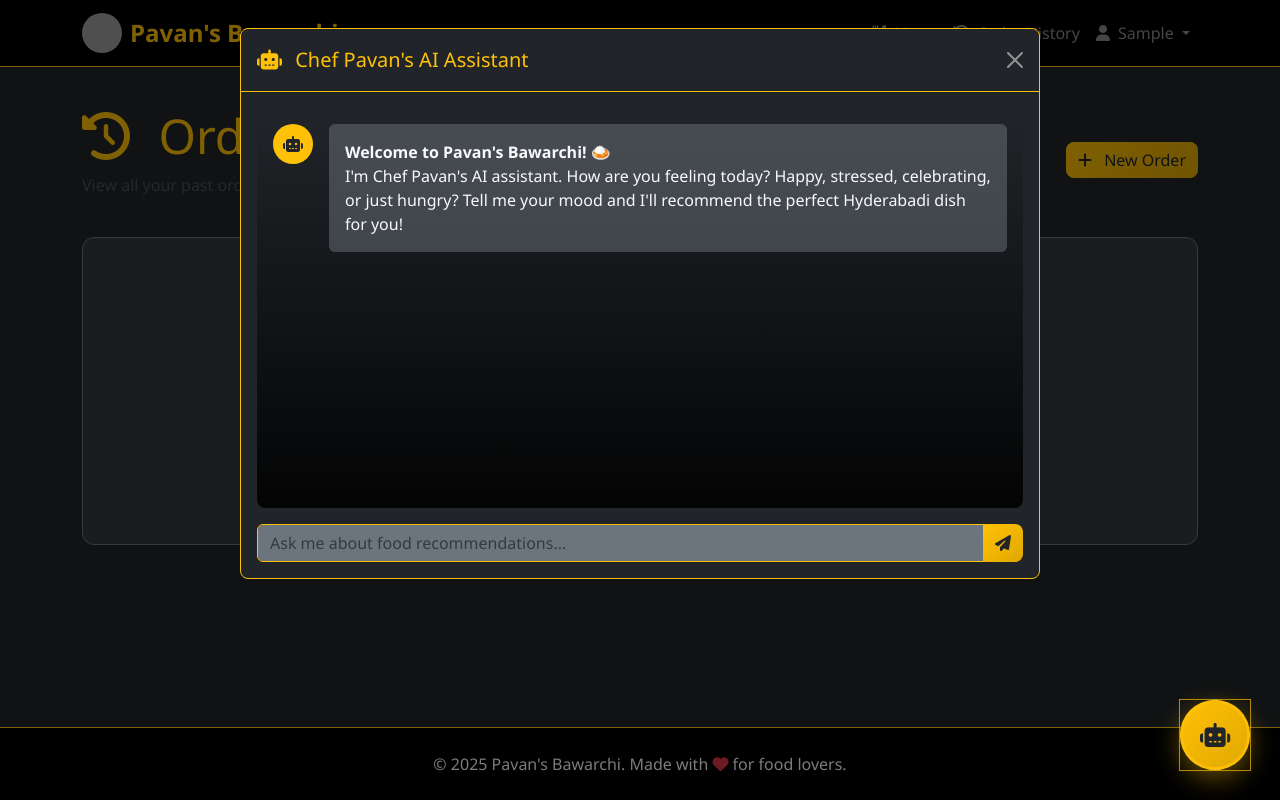
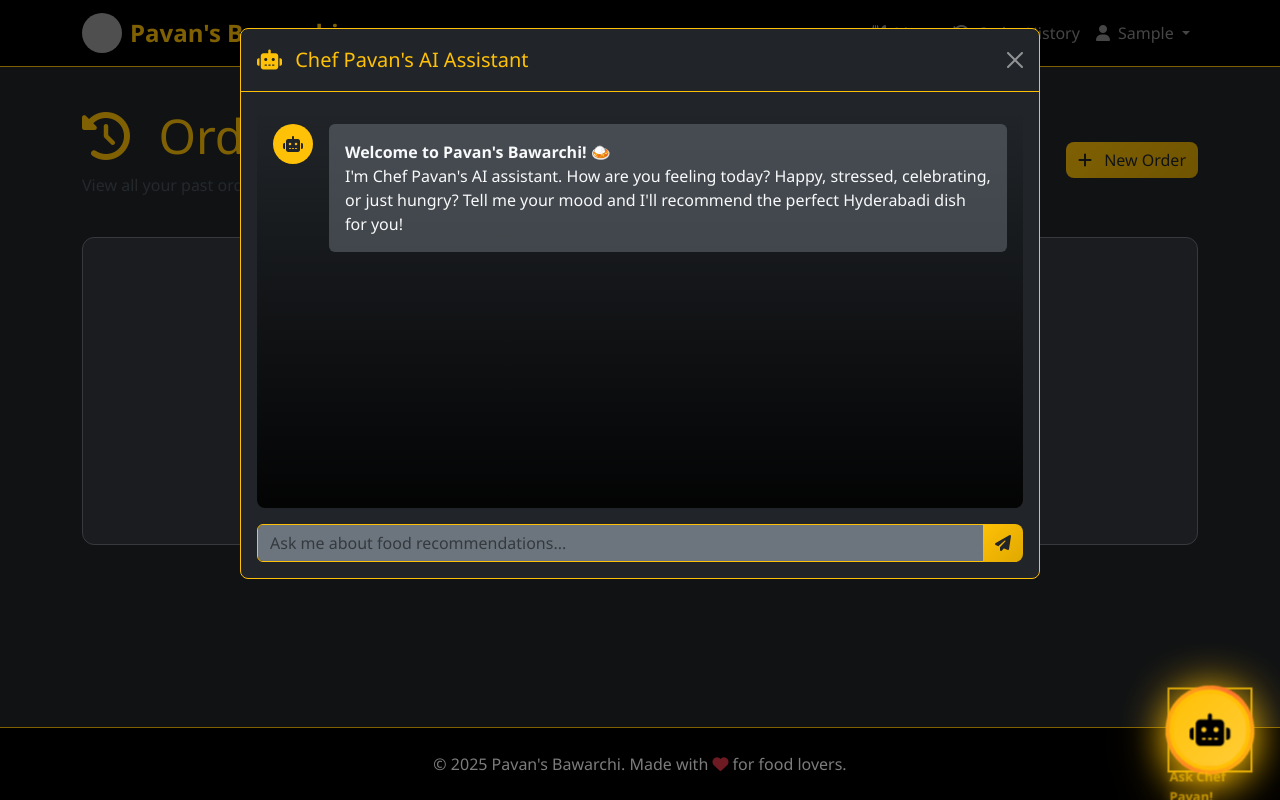
Before and after one commit to PAVANKLH/Food-ChatBot-Suggestion-using-AI, a Flask app: page /orders in a window 1280 px wide, after a click on "Ask Chef Pavan for food recommendations!". Run offline with Flask 3, Linux system fonts and the light colour scheme; the visitor is signed in with stand-in values (Sample User, id 1); data that the repository does not hold is empty; grey boxes are pictures that could not be loaded.

Commit message:
Enhance food presentation and chatbot visibility for better user experience
Update menu images and styles, and improve chatbot UI with animations in app.py, style.css, and base.html.

Replit-Commit-Author: Agent
Replit-Commit-Session-Id: 3494eea4-90f6-456a-9a9b-ab538147058e
Replit-Commit-Screenshot-Url: https://storage.googleapis.com/screenshot-production-us-central1/9d3f0d1b-67e6-4dd1-b94e-5804ebb0915f/cec344d4-4c8c-4aa9-b599-afc59a9a6fa0.jpg

```diff
--- a/app.py
+++ b/app.py
@@ -48,51 +48,51 @@ def load_user(user_id):
 # Food menu data with images
 MENU_ITEMS = [
     # Hyderabadi Biryanis
-    {"id": 1, "name": "Hyderabadi Chicken Biryani", "description": "Authentic Hyderabadi dum biryani with tender chicken and aromatic basmati rice", "price": 18.99, "category": "Biryani", "image": "https://images.unsplash.com/photo-1563379091339-03246962d51d?w=400&h=300&fit=crop"},
-    {"id": 2, "name": "Mutton Biryani", "description": "Premium mutton pieces cooked with fragrant spices and saffron rice", "price": 22.99, "category": "Biryani", "image": "https://images.unsplash.com/photo-1631452180519-c014fe946bc7?w=400&h=300&fit=crop"},
-    {"id": 3, "name": "Hyderabadi Vegetable Biryani", "description": "Mixed vegetables layered with aromatic basmati rice and dum cooked", "price": 15.99, "category": "Biryani", "image": "https://images.unsplash.com/photo-1596797038530-2c107229654b?w=400&h=300&fit=crop"},
-    {"id": 4, "name": "Fish Biryani", "description": "Fresh fish marinated in spices and cooked with fragrant rice", "price": 19.99, "category": "Biryani", "image": "https://images.unsplash.com/photo-1606491956689-2ea866880c84?w=400&h=300&fit=crop"},
-    {"id": 5, "name": "Prawn Biryani", "description": "Succulent prawns with aromatic spices and basmati rice", "price": 21.99, "category": "Biryani", "image": "https://images.unsplash.com/photo-1626132647523-66f5bf380027?w=400&h=300&fit=crop"},
+    {"id": 1, "name": "Hyderabadi Chicken Biryani", "description": "Authentic Hyderabadi dum biryani with tender chicken and aromatic basmati rice", "price": 18.99, "category": "Biryani", "image": "https://images.unsplash.com/photo-1563379091339-03246962d51d?w=400&h=300&fit=crop&crop=center"},
+    {"id": 2, "name": "Mutton Biryani", "description": "Premium mutton pieces cooked with fragrant spices and saffron rice", "price": 22.99, "category": "Biryani", "image": "https://images.unsplash.com/photo-1512058564366-18510be2db19?w=400&h=300&fit=crop&crop=center"},
+    {"id": 3, "name": "Hyderabadi Vegetable Biryani", "description": "Mixed vegetables layered with aromatic basmati rice and dum cooked", "price": 15.99, "category": "Biryani", "image": "https://images.unsplash.com/photo-1596797038530-2c107229654b?w=400&h=300&fit=crop&crop=center"},
+    {"id": 4, "name": "Fish Biryani", "description": "Fresh fish marinated in spices and cooked with fragrant rice", "price": 19.99, "category": "Biryani", "image": "https://images.unsplash.com/photo-1585032226651-759b368d7246?w=400&h=300&fit=crop&crop=center"},
+    {"id": 5, "name": "Prawn Biryani", "description": "Succulent prawns with aromatic spices and basmati rice", "price": 21.99, "category": "Biryani", "image": "https://images.unsplash.com/photo-1626132647523-66f5bf380027?w=400&h=300&fit=crop&crop=center"},
 
     # Hyderabadi Non-Veg Specials
-    {"id": 6, "name": "Mutton Marag", "description": "Traditional Hyderabadi mutton curry with rich, flavorful gravy", "price": 20.99, "category": "Non-Veg", "image": "https://images.unsplash.com/photo-1567188040759-fb8a883dc6d8?w=400&h=300&fit=crop"},
-    {"id": 7, "name": "Chicken Haleem", "description": "Slow-cooked lentils with tender chicken, a Hyderabadi favorite", "price": 16.99, "category": "Non-Veg", "image": "https://images.unsplash.com/photo-1565557623262-b51c2513a641?w=400&h=300&fit=crop"},
-    {"id": 8, "name": "Hyderabadi Chicken Korma", "description": "Creamy chicken curry with cashews and aromatic spices", "price": 17.99, "category": "Non-Veg", "image": "https://images.unsplash.com/photo-1574653525780-3c7d6d8e4e07?w=400&h=300&fit=crop"},
-    {"id": 9, "name": "Keema Kaleji", "description": "Spiced minced mutton with liver, cooked Hyderabadi style", "price": 18.99, "category": "Non-Veg", "image": "https://images.unsplash.com/photo-1565299624946-b28f40a0ca4b?w=400&h=300&fit=crop"},
-    {"id": 10, "name": "Chicken Tikka Masala", "description": "Tandoor grilled chicken in rich tomato-based curry", "price": 16.99, "category": "Non-Veg", "image": "https://images.unsplash.com/photo-1599487488170-d11ec9c172f0?w=400&h=300&fit=crop"},
+    {"id": 6, "name": "Mutton Marag", "description": "Traditional Hyderabadi mutton curry with rich, flavorful gravy", "price": 20.99, "category": "Non-Veg", "image": "https://images.unsplash.com/photo-1567188040759-fb8a883dc6d8?w=400&h=300&fit=crop&crop=center"},
+    {"id": 7, "name": "Chicken Haleem", "description": "Slow-cooked lentils with tender chicken, a Hyderabadi favorite", "price": 16.99, "category": "Non-Veg", "image": "https://images.unsplash.com/photo-1565557623262-b51c2513a641?w=400&h=300&fit=crop&crop=center"},
+    {"id": 8, "name": "Hyderabadi Chicken Korma", "description": "Creamy chicken curry with cashews and aromatic spices", "price": 17.99, "category": "Non-Veg", "image": "https://images.unsplash.com/photo-1588166524941-3bf61a9c41db?w=400&h=300&fit=crop&crop=center"},
+    {"id": 9, "name": "Keema Kaleji", "description": "Spiced minced mutton with liver, cooked Hyderabadi style", "price": 18.99, "category": "Non-Veg", "image": "https://images.unsplash.com/photo-1506280754576-f6fa8a873550?w=400&h=300&fit=crop&crop=center"},
+    {"id": 10, "name": "Chicken Tikka Masala", "description": "Tandoor grilled chicken in rich tomato-based curry", "price": 16.99, "category": "Non-Veg", "image": "https://images.unsplash.com/photo-1599487488170-d11ec9c172f0?w=400&h=300&fit=crop&crop=center"},
 
     # Kebabs & Tandoor
-    {"id": 11, "name": "Seekh Kebab", "description": "Spiced minced mutton grilled on skewers", "price": 14.99, "category": "Kebabs", "image": "https://images.unsplash.com/photo-1603894584373-5ac82b2ae398?w=400&h=300&fit=crop"},
-    {"id": 12, "name": "Chicken Tikka", "description": "Marinated chicken chunks grilled in tandoor", "price": 15.99, "category": "Kebabs", "image": "https://images.unsplash.com/photo-1567620832903-9fc6debc209f?w=400&h=300&fit=crop"},
-    {"id": 13, "name": "Shammi Kebab", "description": "Soft, melt-in-mouth mutton patties with spices", "price": 13.99, "category": "Kebabs", "image": "https://images.unsplash.com/photo-1544025162-d76694265947?w=400&h=300&fit=crop"},
-    {"id": 14, "name": "Boti Kebab", "description": "Tender mutton pieces marinated and grilled to perfection", "price": 17.99, "category": "Kebabs", "image": "https://images.unsplash.com/photo-1529692236671-f1f6cf9683ba?w=400&h=300&fit=crop"},
-    {"id": 15, "name": "Fish Tikka", "description": "Fresh fish marinated in tandoori spices and grilled", "price": 16.99, "category": "Kebabs", "image": "https://images.unsplash.com/photo-1467003909585-2f8a72700288?w=400&h=300&fit=crop"},
+    {"id": 11, "name": "Seekh Kebab", "description": "Spiced minced mutton grilled on skewers", "price": 14.99, "category": "Kebabs", "image": "https://images.unsplash.com/photo-1603894584373-5ac82b2ae398?w=400&h=300&fit=crop&crop=center"},
+    {"id": 12, "name": "Chicken Tikka", "description": "Marinated chicken chunks grilled in tandoor", "price": 15.99, "category": "Kebabs", "image": "https://images.unsplash.com/photo-1567620832903-9fc6debc209f?w=400&h=300&fit=crop&crop=center"},
+    {"id": 13, "name": "Shammi Kebab", "description": "Soft, melt-in-mouth mutton patties with spices", "price": 13.99, "category": "Kebabs", "image": "https://images.unsplash.com/photo-1628294895950-9805252327bc?w=400&h=300&fit=crop&crop=center"},
+    {"id": 14, "name": "Boti Kebab", "description": "Tender mutton pieces marinated and grilled to perfection", "price": 17.99, "category": "Kebabs", "image": "https://images.unsplash.com/photo-1529692236671-f1f6cf9683ba?w=400&h=300&fit=crop&crop=center"},
+    {"id": 15, "name": "Fish Tikka", "description": "Fresh fish marinated in tandoori spices and grilled", "price": 16.99, "category": "Kebabs", "image": "https://images.unsplash.com/photo-1467003909585-2f8a72700288?w=400&h=300&fit=crop&crop=center"},
 
     # Vegetarian Delights
-    {"id": 16, "name": "Paneer Butter Masala", "description": "Soft cottage cheese in rich tomato gravy", "price": 13.99, "category": "Vegetarian", "image": "https://images.unsplash.com/photo-1601050690597-df0568f70950?w=400&h=300&fit=crop"},
-    {"id": 17, "name": "Dal Hyderabadi", "description": "Traditional lentil curry with aromatic tempering", "price": 9.99, "category": "Vegetarian", "image": "https://images.unsplash.com/photo-1546833999-b9f581a1996d?w=400&h=300&fit=crop"},
-    {"id": 18, "name": "Bagara Baingan", "description": "Hyderabadi style stuffed eggplant curry", "price": 12.99, "category": "Vegetarian", "image": "https://images.unsplash.com/photo-1565299624946-b28f40a0ca4b?w=400&h=300&fit=crop"},
-    {"id": 19, "name": "Aloo Gosht Style Aloo", "description": "Spiced potatoes cooked in rich gravy", "price": 10.99, "category": "Vegetarian", "image": "https://images.unsplash.com/photo-1565299624946-b28f40a0ca4b?w=400&h=300&fit=crop"},
-    {"id": 20, "name": "Mixed Vegetable Curry", "description": "Seasonal vegetables in aromatic Hyderabadi spices", "price": 11.99, "category": "Vegetarian", "image": "https://images.unsplash.com/photo-1546793665-c74683f339c1?w=400&h=300&fit=crop"},
+    {"id": 16, "name": "Paneer Butter Masala", "description": "Soft cottage cheese in rich tomato gravy", "price": 13.99, "category": "Vegetarian", "image": "https://images.unsplash.com/photo-1601050690597-df0568f70950?w=400&h=300&fit=crop&crop=center"},
+    {"id": 17, "name": "Dal Hyderabadi", "description": "Traditional lentil curry with aromatic tempering", "price": 9.99, "category": "Vegetarian", "image": "https://images.unsplash.com/photo-1546833999-b9f581a1996d?w=400&h=300&fit=crop&crop=center"},
+    {"id": 18, "name": "Bagara Baingan", "description": "Hyderabadi style stuffed eggplant curry", "price": 12.99, "category": "Vegetarian", "image": "https://images.unsplash.com/photo-1610057099431-d73a1c9d2f2f?w=400&h=300&fit=crop&crop=center"},
+    {"id": 19, "name": "Aloo Gosht Style Aloo", "description": "Spiced potatoes cooked in rich gravy", "price": 10.99, "category": "Vegetarian", "image": "https://images.unsplash.com/photo-1627308595229-7830a5c91f9f?w=400&h=300&fit=crop&crop=center"},
+    {"id": 20, "name": "Mixed Vegetable Curry", "description": "Seasonal vegetables in aromatic Hyderabadi spices", "price": 11.99, "category": "Vegetarian", "image": "https://images.unsplash.com/photo-1546793665-c74683f339c1?w=400&h=300&fit=crop&crop=center"},
 
     # Rice & Breads
-    {"id": 21, "name": "Hyderabadi Pulao", "description": "Fragrant rice cooked with whole spices and ghee", "price": 8.99, "category": "Rice", "image": "https://images.unsplash.com/photo-1596797038530-2c107229654b?w=400&h=300&fit=crop"},
-    {"id": 22, "name": "Roomali Roti", "description": "Paper-thin handkerchief bread, soft and delicate", "price": 3.99, "category": "Breads", "image": "https://images.unsplash.com/photo-1574071318508-1cdbab80d002?w=400&h=300&fit=crop"},
-    {"id": 23, "name": "Hyderabadi Naan", "description": "Soft leavened bread baked in tandoor", "price": 4.99, "category": "Breads", "image": "https://images.unsplash.com/photo-1574071318508-1cdbab80d002?w=400&h=300&fit=crop"},
-    {"id": 24, "name": "Kulcha", "description": "Stuffed bread with spiced filling", "price": 5.99, "category": "Breads", "image": "https://images.unsplash.com/photo-1574071318508-1cdbab80d002?w=400&h=300&fit=crop"},
+    {"id": 21, "name": "Hyderabadi Pulao", "description": "Fragrant rice cooked with whole spices and ghee", "price": 8.99, "category": "Rice", "image": "https://images.unsplash.com/photo-1589302168068-964664d93dc0?w=400&h=300&fit=crop&crop=center"},
+    {"id": 22, "name": "Roomali Roti", "description": "Paper-thin handkerchief bread, soft and delicate", "price": 3.99, "category": "Breads", "image": "https://images.unsplash.com/photo-1574071318508-1cdbab80d002?w=400&h=300&fit=crop&crop=center"},
+    {"id": 23, "name": "Hyderabadi Naan", "description": "Soft leavened bread baked in tandoor", "price": 4.99, "category": "Breads", "image": "https://images.unsplash.com/photo-1586190848861-99aa4a171e90?w=400&h=300&fit=crop&crop=center"},
+    {"id": 24, "name": "Kulcha", "description": "Stuffed bread with spiced filling", "price": 5.99, "category": "Breads", "image": "https://images.unsplash.com/photo-1605386003751-b4ba9d2e9580?w=400&h=300&fit=crop&crop=center"},
 
     # Desserts
-    {"id": 25, "name": "Double Ka Meetha", "description": "Hyderabadi bread pudding with nuts and saffron", "price": 7.99, "category": "Desserts", "image": "https://images.unsplash.com/photo-1578985545062-69928b1d9587?w=400&h=300&fit=crop"},
-    {"id": 26, "name": "Khubani Ka Meetha", "description": "Apricot dessert with cream, a Hyderabadi specialty", "price": 8.99, "category": "Desserts", "image": "https://images.unsplash.com/photo-1551024506-0bccd828d307?w=400&h=300&fit=crop"},
-    {"id": 27, "name": "Sheer Khurma", "description": "Vermicelli pudding with dates and nuts", "price": 6.99, "category": "Desserts", "image": "https://images.unsplash.com/photo-1571877227200-a0d98ea607e9?w=400&h=300&fit=crop"},
-    {"id": 28, "name": "Qubani Ka Meetha with Ice Cream", "description": "Traditional apricot dessert served with vanilla ice cream", "price": 9.99, "category": "Desserts", "image": "https://images.unsplash.com/photo-1563805042-7684c019e1cb?w=400&h=300&fit=crop"},
-    {"id": 29, "name": "Kulfi Falooda", "description": "Traditional Indian ice cream with vermicelli and rose syrup", "price": 7.99, "category": "Desserts", "image": "https://images.unsplash.com/photo-1567306226416-28f0efdc88ce?w=400&h=300&fit=crop"},
-    {"id": 30, "name": "Gulab Jamun", "description": "Soft milk dumplings in cardamom flavored syrup", "price": 5.99, "category": "Desserts", "image": "https://images.unsplash.com/photo-1606312619070-d48b4c652a52?w=400&h=300&fit=crop"},
+    {"id": 25, "name": "Double Ka Meetha", "description": "Hyderabadi bread pudding with nuts and saffron", "price": 7.99, "category": "Desserts", "image": "https://images.unsplash.com/photo-1578985545062-69928b1d9587?w=400&h=300&fit=crop&crop=center"},
+    {"id": 26, "name": "Khubani Ka Meetha", "description": "Apricot dessert with cream, a Hyderabadi specialty", "price": 8.99, "category": "Desserts", "image": "https://images.unsplash.com/photo-1551024506-0bccd828d307?w=400&h=300&fit=crop&crop=center"},
+    {"id": 27, "name": "Sheer Khurma", "description": "Vermicelli pudding with dates and nuts", "price": 6.99, "category": "Desserts", "image": "https://images.unsplash.com/photo-1571877227200-a0d98ea607e9?w=400&h=300&fit=crop&crop=center"},
+    {"id": 28, "name": "Qubani Ka Meetha with Ice Cream", "description": "Traditional apricot dessert served with vanilla ice cream", "price": 9.99, "category": "Desserts", "image": "https://images.unsplash.com/photo-1488477181946-6428a0291777?w=400&h=300&fit=crop&crop=center"},
+    {"id": 29, "name": "Kulfi Falooda", "description": "Traditional Indian ice cream with vermicelli and rose syrup", "price": 7.99, "category": "Desserts", "image": "https://images.unsplash.com/photo-1567306226416-28f0efdc88ce?w=400&h=300&fit=crop&crop=center"},
+    {"id": 30, "name": "Gulab Jamun", "description": "Soft milk dumplings in cardamom flavored syrup", "price": 5.99, "category": "Desserts", "image": "https://images.unsplash.com/photo-1606312619070-d48b4c652a52?w=400&h=300&fit=crop&crop=center"},
 
     # Beverages
-    {"id": 31, "name": "Hyderabadi Chai", "description": "Traditional spiced tea with cardamom and ginger", "price": 2.99, "category": "Beverages", "image": "https://images.unsplash.com/photo-1571934811356-5cc061b6821f?w=400&h=300&fit=crop"},
-    {"id": 32, "name": "Lassi", "description": "Refreshing yogurt drink, sweet or salted", "price": 4.99, "category": "Beverages", "image": "https://images.unsplash.com/photo-1575667575008-cd1d3bb5b2da?w=400&h=300&fit=crop"},
-    {"id": 33, "name": "Fresh Lime Water", "description": "Refreshing lime juice with mint and spices", "price": 3.99, "category": "Beverages", "image": "https://images.unsplash.com/photo-1571934811356-5cc061b6821f?w=400&h=300&fit=crop"}
+    {"id": 31, "name": "Hyderabadi Chai", "description": "Traditional spiced tea with cardamom and ginger", "price": 2.99, "category": "Beverages", "image": "https://images.unsplash.com/photo-1571934811356-5cc061b6821f?w=400&h=300&fit=crop&crop=center"},
+    {"id": 32, "name": "Lassi", "description": "Refreshing yogurt drink, sweet or salted", "price": 4.99, "category": "Beverages", "image": "https://images.unsplash.com/photo-1575667575008-cd1d3bb5b2da?w=400&h=300&fit=crop&crop=center"},
+    {"id": 33, "name": "Fresh Lime Water", "description": "Refreshing lime juice with mint and spices", "price": 3.99, "category": "Beverages", "image": "https://images.unsplash.com/photo-1622597467836-f3285f2131b8?w=400&h=300&fit=crop&crop=center"}
 ]
 
 def generate_verification_token():
--- a/static/css/style.css
+++ b/static/css/style.css
@@ -255,35 +255,71 @@ body {
 /* Chatbot Styles */
 .chatbot-toggle {
     animation: pulse 2s infinite;
-    width: 70px !important;
-    height: 70px !important;
+    width: 80px !important;
+    height: 80px !important;
     position: fixed !important;
     bottom: 30px !important;
     right: 30px !important;
     z-index: 1060 !important;
+    filter: drop-shadow(0 0 20px rgba(255, 193, 7, 0.8));
 }
 
 .chatbot-toggle .btn {
-    width: 70px !important;
-    height: 70px !important;
+    width: 80px !important;
+    height: 80px !important;
     border-radius: 50% !important;
-    font-size: 1.5rem !important;
-    box-shadow: 0 8px 25px rgba(255, 193, 7, 0.4) !important;
-    border: 3px solid rgba(255, 193, 7, 0.8) !important;
+    font-size: 2rem !important;
+    box-shadow: 0 12px 35px rgba(255, 193, 7, 0.6) !important;
+    border: 4px solid rgba(255, 193, 7, 1) !important;
+    background: linear-gradient(135deg, #ffc107 0%, #ffcd39 100%) !important;
+    color: #000 !important;
+    position: relative;
+}
+
+.chatbot-toggle .btn::before {
+    content: '';
+    position: absolute;
+    top: -8px;
+    left: -8px;
+    right: -8px;
+    bottom: -8px;
+    border-radius: 50%;
+    background: linear-gradient(45deg, #ffc107, #ff6b35, #ffc107);
+    z-index: -1;
+    animation: rotate 3s linear infinite;
+}
+
+@keyframes rotate {
+    0% { transform: rotate(0deg); }
+    100% { transform: rotate(360deg); }
+}
+
+@keyframes glow {
+    0%, 100% {
+        opacity: 0.7;
+        text-shadow: 0 0 10px rgba(255, 193, 7, 0.8);
+    }
+    50% {
+        opacity: 1;
+        text-shadow: 0 0 20px rgba(255, 193, 7, 1), 0 0 30px rgba(255, 193, 7, 0.8);
+    }
 }
 
 @keyframes pulse {
     0% {
         transform: scale(1);
-        box-shadow: 0 0 0 0 rgba(255, 193, 7, 0.7);
+        box-shadow: 0 0 0 0 rgba(255, 193, 7, 0.9);
+        filter: drop-shadow(0 0 20px rgba(255, 193, 7, 0.8));
     }
-    70% {
-        transform: scale(1.1);
-        box-shadow: 0 0 0 15px rgba(255, 193, 7, 0);
+    50% {
+        transform: scale(1.15);
+        box-shadow: 0 0 0 20px rgba(255, 193, 7, 0);
+        filter: drop-shadow(0 0 35px rgba(255, 193, 7, 1));
     }
     100% {
         transform: scale(1);
-        box-shadow: 0 0 0 0 rgba(255, 193, 7, 0);
+        box-shadow: 0 0 0 0 rgba(255, 193, 7, 0.9);
+        filter: drop-shadow(0 0 20px rgba(255, 193, 7, 0.8));
     }
 }
 
--- a/templates/base.html
+++ b/templates/base.html
@@ -82,6 +82,9 @@
         <button class="btn btn-warning rounded-circle shadow-lg" id="chatbotToggle" data-bs-toggle="modal" data-bs-target="#chatbotModal" title="Ask Chef Pavan for food recommendations!">
             <i class="fas fa-robot"></i>
         </button>
+        <div class="chatbot-label position-absolute text-warning fw-bold" style="bottom: -35px; right: 0; font-size: 0.8rem; text-shadow: 0 0 10px rgba(255, 193, 7, 0.8); animation: glow 2s ease-in-out infinite;">
+            Ask Chef Pavan!
+        </div>
     </div>
     {% endif %}
 
```
Also changed, not shown: replit.md (+24 -2 lines).
